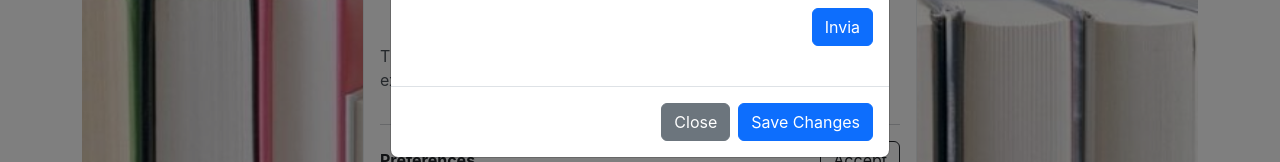
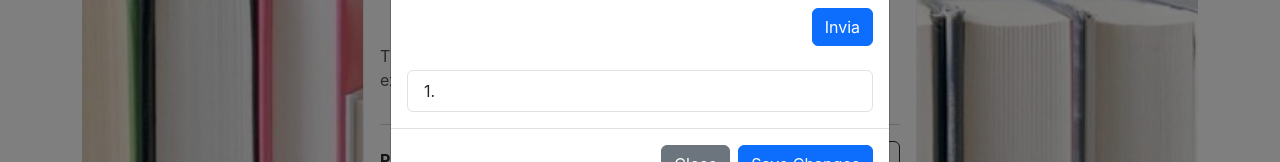
Before and after one commit to Aoblu87/react_epicbook, a React (Create React App) app: page / in a window 1280 px wide. Both pictures are taken after a click on the picture 209 px from the left and 777 px from the top of the page. Shown: the part 334-496 px from the top of the page. Built offline with nearby package versions, Linux system fonts and the light colour scheme; grey boxes are pictures that could not be loaded.

Commit message:
aggiunto component commentList e SingleComment

```diff
--- a/src/Components/CommentArea.jsx
+++ b/src/Components/CommentArea.jsx
@@ -1,6 +1,7 @@
 import Button from "react-bootstrap/Button";
 import Modal from "react-bootstrap/Modal";
 import AddComment from "./AddComment";
+import CommentList from "./CommentList";
 
 export default function CommentArea({ show, setShow, asin }) {
   const handleClose = () => setShow(false);
@@ -13,6 +14,7 @@ export default function CommentArea({ show, setShow, asin }) {
         </Modal.Header>
         <Modal.Body>
           <AddComment asin={asin} />
+          <CommentList asin={asin} />
         </Modal.Body>
         <Modal.Footer>
           <Button variant="secondary" onClick={handleClose}>
--- /dev/null
+++ b/src/Components/CommentList.jsx
@@ -0,0 +1,11 @@
+import ListGroup from "react-bootstrap/ListGroup";
+
+function NumberedExample() {
+  return (
+    <ListGroup as="ol" numbered>
+      <ListGroup.Item as="li"></ListGroup.Item>
+    </ListGroup>
+  );
+}
+
+export default NumberedExample;
```
Also changed, not shown: 1 other file (tests, documents, lock files or other folders).
